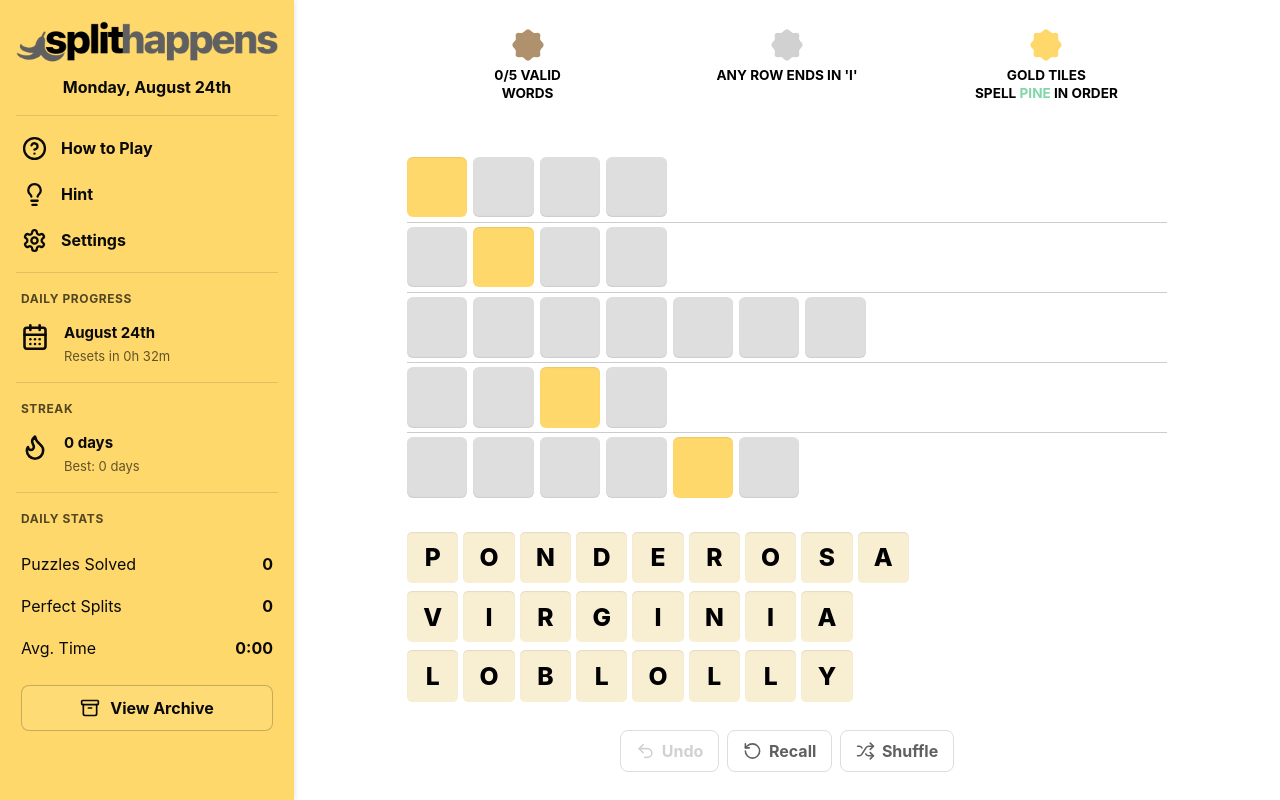
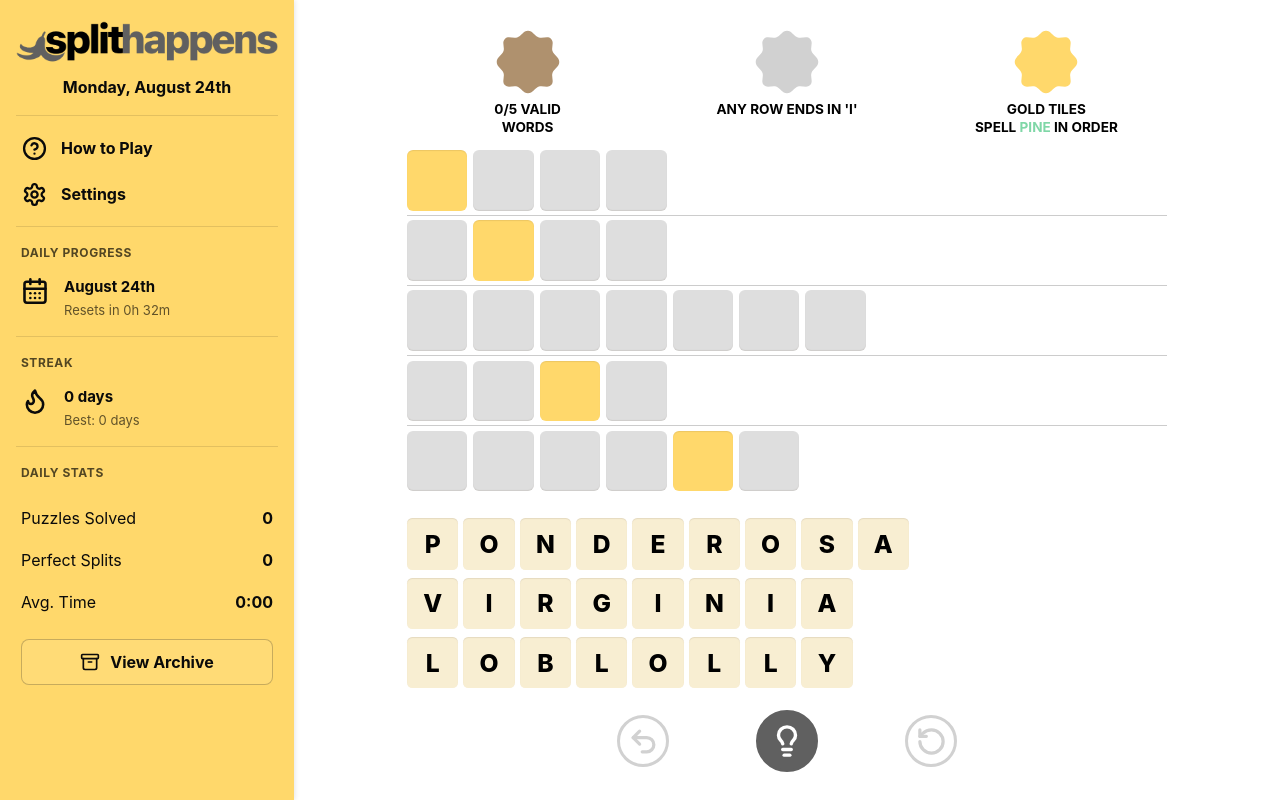
Before and after one commit to UncommonCrawl/SplitHappensWeb, a React (Vite) app: page / in a window 1280 px wide. Built offline with nearby package versions, Linux system fonts and the light colour scheme.

Commit message:
Recall resets letters to original states

```diff
--- a/src/App.tsx
+++ b/src/App.tsx
@@ -1,7 +1,7 @@
 import { useCallback, useEffect, useMemo, useRef, useState, type CSSProperties, type PointerEvent as ReactPointerEvent, type ReactNode } from "react";
 import {
   Archive, CalendarDays, Flame, HelpCircle, Lightbulb, RotateCcw, Settings,
-  Share2, Shuffle, Sparkles, Trophy, Undo2, Volume2, VolumeX, X,
+  Share2, Sparkles, Trophy, Undo2, Volume2, VolumeX, X,
 } from "lucide-react";
 import { loadContent, localDateKey, parseLocalDate, staticAssetPath } from "./content";
 import { createGame, deriveGame, gameReducer, slotID, type GameAction } from "./engine";
@@ -248,6 +248,13 @@ export default function App() {
   const goldExpectations = new Map(activeLevel.goldTileExpectations.map((item) => [slotID(item.rowIndex, item.columnIndex), item.letter]));
   const targetColumns = Math.max(...game.targetSlots.map((row) => row.length));
   const sourceColumns = Math.max(...game.sourceSlots.map((row) => row.length));
+  const canRecall = game.hintedRows.length > 0
+    || game.targetSlots.some((row) => row.some(Boolean))
+    || game.sourceSlots.some((row, rowIndex) => row.some((id, columnIndex) => {
+      if (!id) return true;
+      const tile = game.tiles[id];
+      return tile.sourceWordIndex !== rowIndex || tile.positionInWord !== columnIndex;
+    }));
   const verticalTileUnits = game.targetSlots.length + game.sourceSlots.length * 0.85;
   const gameLayoutStyle = {
     "--target-rows": game.targetSlots.length,
@@ -270,7 +277,6 @@ export default function App() {
 
         <nav className="sidebar-actions" aria-label="Game actions">
           <button aria-label="How to Play" onClick={() => setModal("how")}><HelpCircle /><span>How to Play</span></button>
-          <button aria-label="Hint" onClick={() => send({ type: "HINT" })} disabled={game.hintedRows.length >= activeLevel.answerRows.length}><Lightbulb /><span>Hint</span></button>
           <button onClick={() => setModal("settings")} aria-label="Settings"><Settings /><span>Settings</span></button>
         </nav>
 
@@ -347,9 +353,9 @@ export default function App() {
           </section>
 
           <div className="game-toolbar">
-            <button aria-label="Undo" onClick={() => send({ type: "UNDO" })} disabled={!game.history.length}><Undo2 /><span>Undo</span></button>
-            <button aria-label="Recall" onClick={() => send({ type: "RECALL" })}><RotateCcw /><span>Recall</span></button>
-            <button aria-label="Shuffle" onClick={() => send({ type: "SHUFFLE", allLetters: persisted.settings.shuffleAllLetters, includeGold: persisted.settings.shuffleGoldTiles })}><Shuffle /><span>Shuffle</span></button>
+            <button className="undo-action" aria-label="Undo" onClick={() => send({ type: "UNDO" })} disabled={!game.history.length}><Undo2 /><span>Undo</span></button>
+            <button className="hint-action" aria-label="Hint" onClick={() => send({ type: "HINT" })} disabled={game.hintedRows.length >= activeLevel.answerRows.length}><Lightbulb /><span>Hint</span></button>
+            <button className="recall-action" aria-label="Recall" onClick={() => send({ type: "RECALL" })} disabled={!canRecall}><RotateCcw /><span>Recall</span></button>
             {activeLevel.note && <button aria-label="Level note" onClick={() => setModal("note")}><Sparkles /><span>Level note</span></button>}
           </div>
         </main>
@@ -374,8 +380,6 @@ export default function App() {
         <div className="settings-list">
           <label><span>{persisted.settings.soundEnabled ? <Volume2 /> : <VolumeX />} Sound</span><input type="checkbox" checked={persisted.settings.soundEnabled} onChange={(event) => updateSettings({ soundEnabled: event.target.checked })} /></label>
           <label><span>Touch vibration</span><input type="checkbox" checked={persisted.settings.vibrationEnabled} onChange={(event) => updateSettings({ vibrationEnabled: event.target.checked })} /></label>
-          <label><span>Shuffle all letters</span><input type="checkbox" checked={persisted.settings.shuffleAllLetters} onChange={(event) => updateSettings({ shuffleAllLetters: event.target.checked })} /></label>
-          <label><span>Include correct gold tiles</span><input type="checkbox" checked={persisted.settings.shuffleGoldTiles} onChange={(event) => updateSettings({ shuffleGoldTiles: event.target.checked })} /></label>
         </div>
       </Modal>}
 
--- a/src/engine.ts
+++ b/src/engine.ts
@@ -108,20 +108,15 @@ function returnToSource(state: GameState, id: TileID): GameState {
 }
 
 function recall(state: GameState): GameState {
-  const next = pushHistory(structuredClone(state));
-  let changed = false;
-  for (let row = 0; row < next.targetSlots.length; row += 1) {
-    if (next.hintedRows.includes(row)) continue;
-    for (let column = 0; column < next.targetSlots[row].length; column += 1) {
-      const id = next.targetSlots[row][column];
-      if (!id) continue;
-      next.targetSlots[row][column] = null;
-      const destination = firstEmptySource(next, { kind: "source", row: next.tiles[id].sourceWordIndex, column: next.tiles[id].positionInWord });
-      if (destination) setLocation(next, destination, id);
-      changed = true;
-    }
-  }
-  return changed ? next : state;
+  const sourceSlots = state.sourceSlots.map((row) => Array<TileID | null>(row.length).fill(null));
+  Object.values(state.tiles).forEach((tile) => {
+    sourceSlots[tile.sourceWordIndex][tile.positionInWord] = tile.id;
+  });
+  const targetSlots = state.targetSlots.map((row) => Array<TileID | null>(row.length).fill(null));
+  const changed = state.hintedRows.length > 0
+    || JSON.stringify(state.sourceSlots) !== JSON.stringify(sourceSlots)
+    || JSON.stringify(state.targetSlots) !== JSON.stringify(targetSlots);
+  return changed ? { ...state, sourceSlots, targetSlots, hintedRows: [], history: [] } : state;
 }
 
 function hint(state: GameState, level: LevelDefinition): GameState {
--- a/src/styles.css
+++ b/src/styles.css
@@ -104,7 +104,7 @@ button { color: inherit; }
 .gold-word { white-space: nowrap; }
 .criterion em { color: rgb(0 176 80 / 50%); font-style: normal; }
 .criterion em.correct { color: var(--green); }
-.seal { width: clamp(28px, 3vw, 34px); height: clamp(28px, 3vw, 34px); flex: 0 0 auto; display: grid; place-items: center; }
+.seal { width: 68px; height: 68px; flex: 0 0 auto; display: grid; place-items: center; }
 .seal svg { width: 100%; height: 100%; overflow: visible; }
 .seal-fill { fill: currentColor; }
 .seal-outline { fill: none; stroke: #000; stroke-width: 3; }
@@ -152,12 +152,29 @@ button { color: inherit; }
 .letter-tile.drag-origin { background: rgb(248 238 210 / 20%); box-shadow: inset 0 -1px 1px var(--inner-shadow); }
 .source-hole { background: rgb(248 238 210 / 20%); border-radius: 10%; box-shadow: inset 0 -1px 1px var(--inner-shadow); }
 .source-hole { width: var(--source-size); height: var(--source-size); flex: 0 0 var(--source-size); }
-.game-toolbar { display: flex; flex-wrap: wrap; justify-content: center; gap: clamp(6px, 1cqw, 10px); margin: 0; }
-.game-toolbar button { border: 1px solid #ddd; background: #fff; border-radius: 8px; min-height: 42px; padding: 0 15px; display: flex; align-items: center; gap: 7px; font-weight: 650; cursor: pointer; }
-.game-toolbar button:hover:not(:disabled) { background: #fff9e8; border-color: #d6c07b; }
-.game-toolbar button { color: var(--control); }
+.game-toolbar { width: min(340px, 100%); display: flex; align-items: center; justify-content: space-between; gap: 28px; margin: 0; }
+.game-toolbar button {
+  width: 52px;
+  height: 52px;
+  min-height: 52px;
+  flex: 0 0 52px;
+  padding: 0;
+  border: 3px solid currentColor;
+  border-radius: 50%;
+  background: transparent;
+  color: var(--control);
+  display: grid;
+  place-items: center;
+  cursor: pointer;
+}
+.game-toolbar button:hover:not(:disabled) { background: #fff9e8; }
 .game-toolbar button:disabled { color: var(--silver); opacity: 1; cursor: default; }
-.game-toolbar svg { width: 19px; }
+.game-toolbar button span { display: none; }
+.game-toolbar svg { width: 31px; height: 31px; stroke-width: 2.5; }
+.game-toolbar .hint-action { width: 62px; height: 62px; min-height: 62px; flex-basis: 62px; border-color: var(--control); background: var(--control); color: #fff; }
+.game-toolbar .hint-action:hover:not(:disabled) { border-color: #494949; background: #494949; }
+.game-toolbar .hint-action:disabled { border-color: var(--silver); background: var(--silver); color: #fff; }
+.game-toolbar .hint-action svg { width: 34px; height: 34px; stroke-width: 2.4; }
 
 .modal-backdrop { position: fixed; inset: 0; z-index: 50; background: rgb(0 0 0 / 28%); display: grid; place-items: center; padding: 22px; backdrop-filter: blur(3px); }
 .modal { width: min(520px, 100%); max-height: min(760px, 90vh); overflow: auto; position: relative; background: white; border-radius: 20px; padding: 42px 44px 38px; box-shadow: 0 20px 80px rgb(0 0 0 / 26%); }
@@ -206,7 +223,7 @@ button { color: inherit; }
   .app-sidebar { order: 2; position: static; width: 100%; min-height: auto; height: auto; overflow: visible; display: grid; grid-template-columns: repeat(3, minmax(0, 1fr)); gap: 0 18px; padding: 20px max(14px, calc((100% - 760px) / 2)); }
   .sidebar-brand { grid-column: 1 / -1; }
   .wordmark { width: min(280px, 70vw); }
-  .sidebar-actions { grid-column: 1 / -1; display: grid; grid-template-columns: repeat(3, 1fr); gap: 8px; }
+  .sidebar-actions { grid-column: 1 / -1; display: grid; grid-template-columns: repeat(2, 1fr); gap: 8px; }
   .sidebar-actions button { justify-content: center; }
   .progress-rail section { padding: 16px 0; border-bottom: 0; }
   .progress-rail h2 { margin-bottom: 10px; }
@@ -225,15 +242,16 @@ button { color: inherit; }
   .app-sidebar { grid-template-columns: 1fr; }
   .sidebar-actions button { flex-direction: column; gap: 4px; padding-block: 7px; font-size: 12px; }
   .progress-rail .sidebar-stats { grid-column: auto; border-bottom: 0; }
+  .seal { width: 28px; height: 28px; }
   .criterion strong { font-size: 10px; }
-  .game-toolbar button { width: 44px; min-height: 44px; padding: 0; justify-content: center; }
-  .game-toolbar button span { display: none; }
+  .game-toolbar { width: min(290px, 100%); gap: 20px; }
+  .game-toolbar button { width: 46px; height: 46px; min-height: 46px; flex-basis: 46px; }
+  .game-toolbar .hint-action { width: 56px; height: 56px; min-height: 56px; flex-basis: 56px; }
 }
 
 @media (max-height: 700px) {
   .criteria { height: 92px; }
   .target-row { padding-block: 2px; }
-  .game-toolbar button { min-height: 40px; }
 }
 
 @media (prefers-reduced-motion: reduce) {
```
Also changed, not shown: 1 other file (tests, documents, lock files or other folders).
